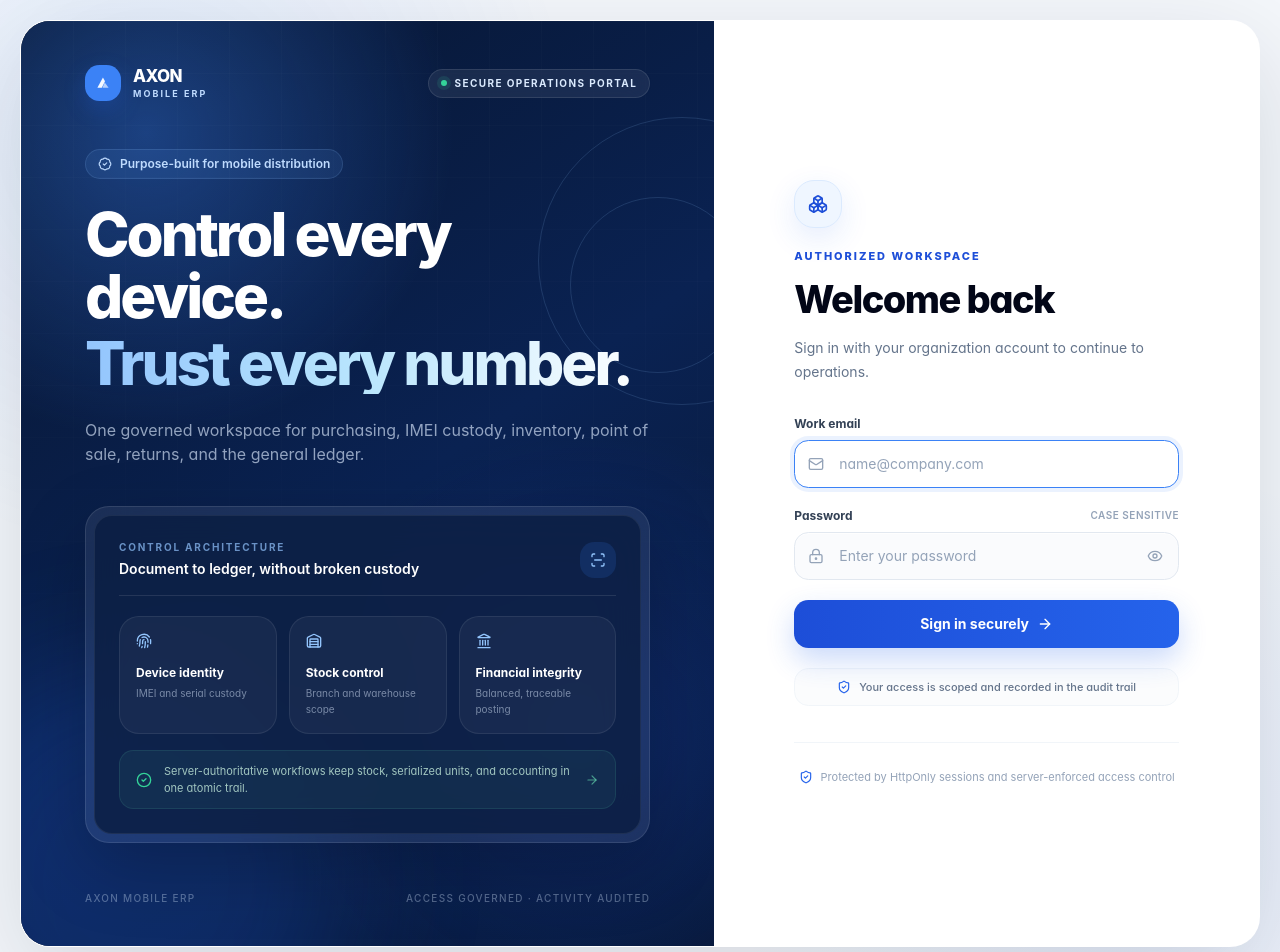
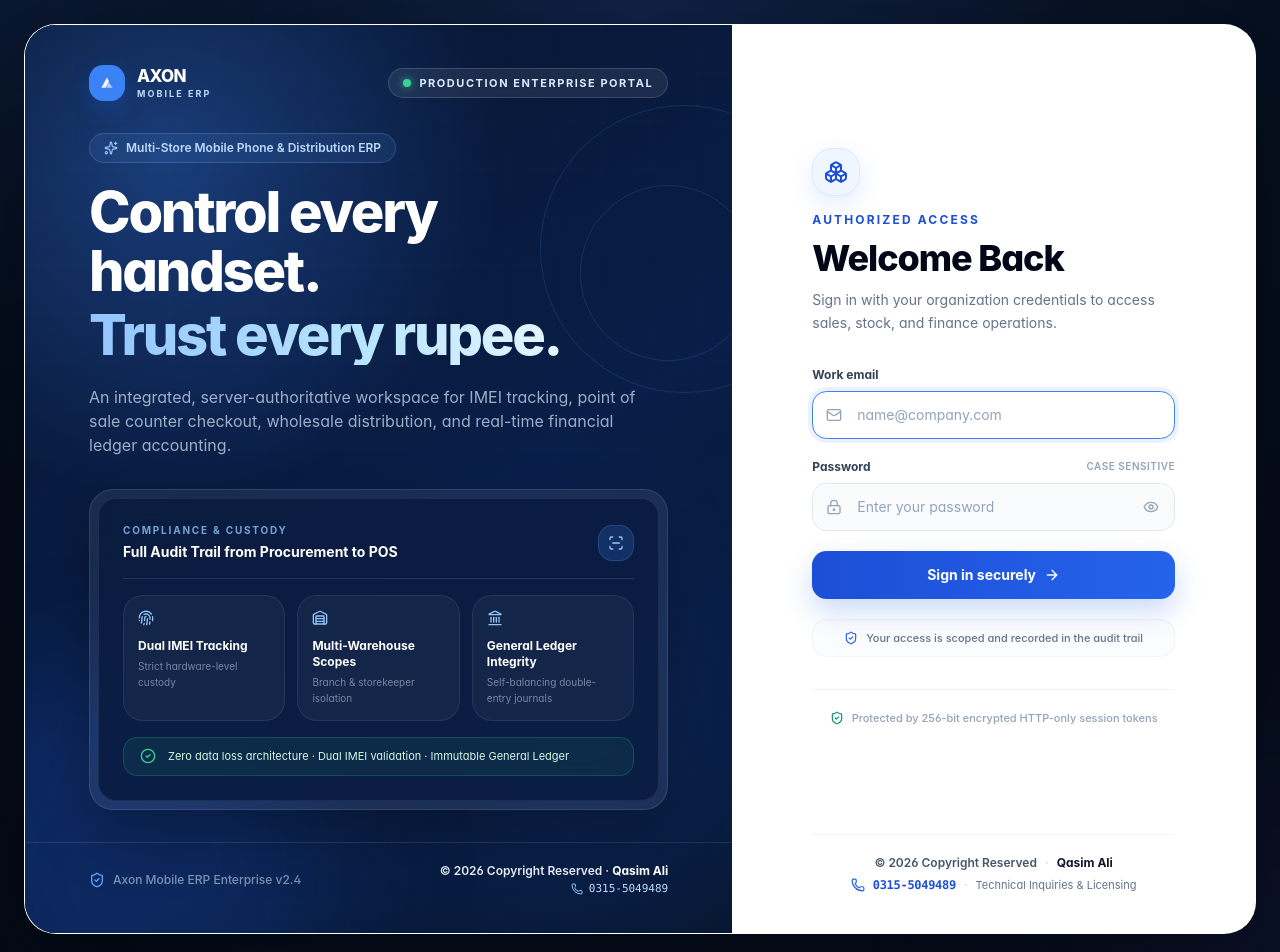
Before and after one commit to qasimali612/axon-mobile-erp, a Next.js app: page /login in a window 1280 px wide. Shown: the top 952 px of the page. Built offline with nearby package versions, Linux system fonts and the light colour scheme; no server answers.

Commit message:
feat: redesign sign-in portal and add official copyright footer

```diff
--- a/src/app/login/page.tsx
+++ b/src/app/login/page.tsx
@@ -5,9 +5,13 @@ import {
   Boxes,
   CheckCircle2,
   Fingerprint,
+  Headphones,
   Landmark,
+  Lock,
+  Phone,
   ScanLine,
   ShieldCheck,
+  Sparkles,
   Warehouse,
 } from "lucide-react";
 import { LoginForm } from "@/components/auth/login-form";
@@ -15,9 +19,9 @@ import { Logo } from "@/components/logo";
 import { getAuthContext } from "@/lib/auth";
 
 const controls = [
-  { icon: Fingerprint, title: "Device identity", detail: "IMEI and serial custody" },
-  { icon: Warehouse, title: "Stock control", detail: "Branch and warehouse scope" },
-  { icon: Landmark, title: "Financial integrity", detail: "Balanced, traceable posting" },
+  { icon: Fingerprint, title: "Dual IMEI Tracking", detail: "Strict hardware-level custody" },
+  { icon: Warehouse, title: "Multi-Warehouse Scopes", detail: "Branch & storekeeper isolation" },
+  { icon: Landmark, title: "General Ledger Integrity", detail: "Self-balancing double-entry journals" },
 ];
 
 export default async function LoginPage() {
@@ -25,108 +29,163 @@ export default async function LoginPage() {
   if (context) redirect(context.user.forcePasswordChange ? "/change-password" : "/");
 
   return (
-    <main className="relative min-h-screen overflow-hidden bg-[#f4f7fb] p-0 lg:p-5">
-      <div className="pointer-events-none absolute inset-0 bg-[radial-gradient(circle_at_12%_14%,rgba(59,130,246,.11),transparent_30%),radial-gradient(circle_at_88%_88%,rgba(37,99,235,.08),transparent_28%)]" />
+    <main className="relative min-h-screen overflow-hidden bg-[#0c192e] p-0 lg:p-6 flex items-center justify-center">
+      {/* Dynamic Background Mesh Gradients */}
+      <div className="pointer-events-none absolute inset-0 bg-[radial-gradient(ellipse_at_top,_var(--tw-gradient-stops))] from-blue-900/30 via-[#071326] to-[#040b17]" />
+      <div className="pointer-events-none absolute -left-48 -top-48 h-96 w-96 rounded-full bg-blue-500/10 blur-[120px]" />
+      <div className="pointer-events-none absolute -bottom-48 -right-48 h-96 w-96 rounded-full bg-indigo-500/10 blur-[120px]" />
 
-      <div className="relative mx-auto grid min-h-screen max-w-[1500px] overflow-hidden bg-white shadow-[0_30px_100px_rgba(15,23,42,.14)] lg:min-h-[calc(100vh-40px)] lg:grid-cols-[1.12fr_.88fr] lg:rounded-[30px] lg:border lg:border-white/80">
-        <section className="relative hidden min-h-[720px] overflow-hidden bg-[#07152f] text-white lg:flex lg:flex-col">
-          <div className="absolute inset-0 bg-[radial-gradient(circle_at_18%_12%,rgba(59,130,246,.38),transparent_31%),radial-gradient(circle_at_82%_78%,rgba(29,78,216,.25),transparent_34%),linear-gradient(145deg,#07152f_0%,#0a2252_52%,#071735_100%)]" />
+      <div className="relative mx-auto grid w-full max-w-[1480px] overflow-hidden bg-white shadow-[0_35px_120px_rgba(0,0,0,.45)] lg:min-h-[820px] lg:grid-cols-[1.15fr_.85fr] lg:rounded-[32px] lg:border lg:border-white/10">
+
+        {/* LEFT COLUMN: Premium Enterprise Showcase (Desktop) */}
+        <section className="relative hidden min-h-[760px] overflow-hidden bg-[#07152f] text-white lg:flex lg:flex-col justify-between">
+          <div className="absolute inset-0 bg-[radial-gradient(circle_at_20%_15%,rgba(59,130,246,.35),transparent_35%),radial-gradient(circle_at_80%_80%,rgba(37,99,235,.2),transparent_35%),linear-gradient(150deg,#07152f_0%,#091e48_55%,#051226_100%)]" />
+
+          {/* Subtle Architectural Grid */}
           <div
-            className="absolute inset-0 opacity-[.16]"
+            className="absolute inset-0 opacity-[.14]"
             style={{
-              backgroundImage: "linear-gradient(rgba(255,255,255,.12) 1px, transparent 1px), linear-gradient(90deg, rgba(255,255,255,.12) 1px, transparent 1px)",
-              backgroundSize: "52px 52px",
-              maskImage: "linear-gradient(to bottom, black, transparent 82%)",
+              backgroundImage: "linear-gradient(rgba(255,255,255,.1) 1px, transparent 1px), linear-gradient(90deg, rgba(255,255,255,.1) 1px, transparent 1px)",
+              backgroundSize: "48px 48px",
+              maskImage: "linear-gradient(to bottom, black, transparent 88%)",
             }}
           />
-          <div className="absolute -right-28 top-24 h-72 w-72 rounded-full border border-blue-300/15" />
-          <div className="absolute -right-8 top-44 h-44 w-44 rounded-full border border-blue-300/15" />
-          <div className="absolute bottom-[-150px] left-[-100px] h-[430px] w-[430px] rounded-full bg-blue-600/20 blur-3xl" />
 
-          <header className="relative z-10 flex items-center justify-between px-12 pt-11 xl:px-16">
+          {/* Decorative Circles */}
+          <div className="absolute -right-24 top-20 h-72 w-72 rounded-full border border-blue-400/15" />
+          <div className="absolute -right-6 top-40 h-44 w-44 rounded-full border border-blue-400/15" />
+          <div className="absolute bottom-[-140px] left-[-80px] h-[400px] w-[400px] rounded-full bg-blue-600/20 blur-3xl" />
+
+          {/* Top Brand Bar */}
+          <header className="relative z-10 flex items-center justify-between px-12 pt-10 xl:px-16">
             <Logo />
-            <div className="flex items-center gap-2 rounded-full border border-white/10 bg-white/[.07] px-3 py-1.5 text-[10px] font-bold uppercase tracking-[.14em] text-blue-100 backdrop-blur-md">
-              <span className="h-1.5 w-1.5 rounded-full bg-emerald-400 shadow-[0_0_0_4px_rgba(52,211,153,.12)]" />
-              Secure operations portal
+            <div className="flex items-center gap-2 rounded-full border border-white/15 bg-white/[.08] px-3.5 py-1.5 text-[11px] font-bold uppercase tracking-[.14em] text-blue-100 backdrop-blur-md">
+              <span className="h-2 w-2 rounded-full bg-emerald-400 shadow-[0_0_8px_rgba(52,211,153,.8)] animate-pulse" />
+              Production Enterprise Portal
             </div>
           </header>
 
-          <div className="relative z-10 flex flex-1 flex-col justify-center px-12 py-12 xl:px-16">
+          {/* Main Visual & Value Proposition */}
+          <div className="relative z-10 flex flex-col justify-center px-12 py-8 xl:px-16">
             <div className="max-w-2xl">
-              <div className="mb-6 inline-flex items-center gap-2 rounded-full border border-blue-300/15 bg-blue-400/10 px-3 py-1.5 text-xs font-semibold text-blue-200">
-                <BadgeCheck className="h-3.5 w-3.5" />
-                Purpose-built for mobile distribution
+              <div className="mb-5 inline-flex items-center gap-2 rounded-full border border-blue-300/20 bg-blue-400/10 px-3.5 py-1.5 text-xs font-semibold text-blue-200 backdrop-blur-sm">
+                <Sparkles className="h-3.5 w-3.5 text-blue-300" />
+                Multi-Store Mobile Phone & Distribution ERP
               </div>
-              <h1 className="max-w-[650px] font-display text-[48px] font-extrabold leading-[1.04] tracking-[-0.05em] xl:text-[60px]">
-                Control every device.
-                <span className="mt-1 block bg-gradient-to-r from-blue-300 via-sky-200 to-white bg-clip-text text-transparent">Trust every number.</span>
+              <h1 className="max-w-[620px] font-display text-[46px] font-extrabold leading-[1.06] tracking-[-0.04em] xl:text-[56px]">
+                Control every handset.
+                <span className="mt-1 block bg-gradient-to-r from-blue-300 via-sky-200 to-white bg-clip-text text-transparent">
+                  Trust every rupee.
+                </span>
               </h1>
-              <p className="mt-6 max-w-xl text-[15px] leading-7 text-blue-100/65 xl:text-base">
-                One governed workspace for purchasing, IMEI custody, inventory, point of sale, returns, and the general ledger.
+              <p className="mt-5 max-w-xl text-[15px] leading-7 text-blue-100/70 xl:text-base">
+                An integrated, server-authoritative workspace for IMEI tracking, point of sale counter checkout, wholesale distribution, and real-time financial ledger accounting.
               </p>
             </div>
 
-            <div className="mt-10 max-w-[650px] rounded-[24px] border border-white/10 bg-white/[.075] p-2 shadow-[0_25px_70px_rgba(0,0,0,.22)] backdrop-blur-xl">
-              <div className="rounded-[18px] border border-white/[.07] bg-[#0b1d42]/80 p-5 xl:p-6">
+            {/* Architecture Control Card */}
+            <div className="mt-8 max-w-[640px] rounded-[24px] border border-white/10 bg-white/[.07] p-2 shadow-[0_25px_60px_rgba(0,0,0,.3)] backdrop-blur-xl">
+              <div className="rounded-[18px] border border-white/[.08] bg-[#091b3f]/85 p-5 xl:p-6">
                 <div className="flex items-center justify-between border-b border-white/10 pb-4">
                   <div>
-                    <p className="text-[10px] font-bold uppercase tracking-[.18em] text-blue-300/70">Control architecture</p>
-                    <p className="mt-1 text-sm font-semibold text-white">Document to ledger, without broken custody</p>
+                    <p className="text-[10px] font-bold uppercase tracking-[.18em] text-blue-300/80">Compliance & Custody</p>
+                    <p className="mt-1 text-sm font-bold text-white">Full Audit Trail from Procurement to POS</p>
                   </div>
-                  <div className="grid h-9 w-9 place-items-center rounded-xl bg-blue-500/15 text-blue-300"><ScanLine className="h-4 w-4" /></div>
+                  <div className="grid h-9 w-9 place-items-center rounded-xl bg-blue-500/20 text-blue-300 border border-blue-400/20">
+                    <ScanLine className="h-4 w-4" />
+                  </div>
                 </div>
-                <div className="mt-5 grid grid-cols-3 gap-3">
+
+                <div className="mt-4 grid grid-cols-3 gap-3">
                   {controls.map((item) => (
-                    <div key={item.title} className="rounded-2xl border border-white/[.08] bg-white/[.045] p-4">
+                    <div key={item.title} className="rounded-2xl border border-white/[.08] bg-white/[.04] p-3.5 transition hover:bg-white/[.07]">
                       <item.icon className="h-4 w-4 text-blue-300" />
-                      <p className="mt-4 text-xs font-bold text-white">{item.title}</p>
+                      <p className="mt-3 text-xs font-bold text-white">{item.title}</p>
                       <p className="mt-1 text-[10px] leading-4 text-blue-100/50">{item.detail}</p>
                     </div>
                   ))}
                 </div>
-                <div className="mt-4 flex items-center gap-3 rounded-xl border border-emerald-300/10 bg-emerald-300/[.06] px-4 py-3 text-[11px] text-emerald-100/75">
+
+                <div className="mt-4 flex items-center gap-3 rounded-xl border border-emerald-400/20 bg-emerald-400/[.08] px-4 py-2.5 text-[11px] text-emerald-100">
                   <CheckCircle2 className="h-4 w-4 shrink-0 text-emerald-400" />
-                  Server-authoritative workflows keep stock, serialized units, and accounting in one atomic trail.
-                  <ArrowRight className="ml-auto h-3.5 w-3.5 shrink-0 text-emerald-300/60" />
+                  Zero data loss architecture · Dual IMEI validation · Immutable General Ledger
                 </div>
               </div>
             </div>
           </div>
 
-          <footer className="relative z-10 flex items-center justify-between px-12 pb-10 text-[10px] font-medium uppercase tracking-[.13em] text-blue-100/35 xl:px-16">
-            <span>Axon Mobile ERP</span>
-            <span>Access governed · Activity audited</span>
+          {/* Left Footer with Developer & Support Info */}
+          <footer className="relative z-10 flex flex-wrap items-center justify-between gap-4 px-12 pb-9 text-xs font-medium text-blue-100/55 xl:px-16 border-t border-white/10 pt-5">
+            <div className="flex items-center gap-2">
+              <ShieldCheck className="h-4 w-4 text-blue-400" />
+              <span>Axon Mobile ERP Enterprise v2.4</span>
+            </div>
+            <div className="text-right">
+              <p className="text-xs font-semibold text-slate-200">
+                © 2026 Copyright Reserved · <span className="text-white font-bold">Qasim Ali</span>
+              </p>
+              <div className="mt-0.5 flex items-center justify-end gap-1.5 text-[11px] text-blue-300 font-mono">
+                <Phone className="h-3 w-3" />
+                <a href="tel:03155049489" className="hover:underline text-blue-200">0315-5049489</a>
+              </div>
+            </div>
           </footer>
         </section>
 
-        <section className="relative flex min-h-screen items-center justify-center px-5 py-8 sm:px-10 lg:min-h-0 lg:px-14 xl:px-20">
-          <div className="absolute inset-x-0 top-0 h-40 bg-gradient-to-b from-blue-50/80 to-transparent lg:hidden" />
-          <div className="relative w-full max-w-[440px] animate-slide-up">
-            <div className="mb-12 flex items-center justify-between lg:hidden">
-              <Logo light />
-              <div className="flex items-center gap-1.5 rounded-full border border-blue-100 bg-white px-2.5 py-1 text-[10px] font-bold uppercase tracking-wider text-blue-700 shadow-sm">
-                <ShieldCheck className="h-3 w-3" /> Secure
+        {/* RIGHT COLUMN: Sign In Form (Clean, Modern & Accessible) */}
+        <section className="relative flex min-h-screen flex-col justify-between px-6 py-10 sm:px-12 lg:min-h-0 lg:px-14 xl:px-20 bg-white">
+          <div className="absolute inset-x-0 top-0 h-40 bg-gradient-to-b from-blue-50/70 to-transparent lg:hidden pointer-events-none" />
+
+          {/* Mobile Top Brand Bar */}
+          <div className="relative z-10 flex items-center justify-between lg:hidden pb-6 border-b border-slate-100">
+            <Logo light />
+            <div className="flex items-center gap-1.5 rounded-full border border-blue-100 bg-blue-50 px-2.5 py-1 text-[10px] font-bold uppercase tracking-wider text-blue-700">
+              <ShieldCheck className="h-3 w-3" /> Enterprise
+            </div>
+          </div>
+
+          <div className="relative my-auto w-full max-w-[420px] mx-auto py-8">
+            <div className="mb-8">
+              <div className="mb-4 inline-flex h-12 w-12 items-center justify-center rounded-2xl border border-blue-100 bg-blue-50 text-blue-700 shadow-[0_8px_24px_rgba(37,99,235,.12)]">
+                <Boxes className="h-6 w-6" />
               </div>
-            </div>
-
-            <div className="mb-8">
-              <div className="mb-5 grid h-12 w-12 place-items-center rounded-2xl border border-blue-100 bg-blue-50 text-blue-700 shadow-[0_10px_30px_rgba(37,99,235,.12)]">
-                <Boxes className="h-5 w-5" />
-              </div>
-              <p className="text-[11px] font-extrabold uppercase tracking-[.18em] text-blue-700">Authorized workspace</p>
-              <h2 className="mt-3 font-display text-[34px] font-extrabold leading-tight tracking-[-0.04em] text-slate-950 sm:text-[38px]">Welcome back</h2>
-              <p className="mt-3 text-sm leading-6 text-slate-500">Sign in with your organization account to continue to operations.</p>
+              <p className="text-xs font-bold uppercase tracking-[.18em] text-blue-700">Authorized Access</p>
+              <h2 className="mt-2 font-display text-[32px] font-extrabold leading-tight tracking-[-0.03em] text-slate-950 sm:text-[36px]">
+                Welcome Back
+              </h2>
+              <p className="mt-2 text-sm leading-relaxed text-slate-500">
+                Sign in with your organization credentials to access sales, stock, and finance operations.
+              </p>
             </div>
 
             <LoginForm />
 
-            <div className="mt-9 border-t border-slate-100 pt-6">
-              <div className="flex items-center justify-center gap-2 text-center text-[11px] leading-5 text-slate-400">
-                <ShieldCheck className="h-3.5 w-3.5 shrink-0 text-blue-600" />
-                Protected by HttpOnly sessions and server-enforced access control
+            <div className="mt-8 border-t border-slate-100 pt-5">
+              <div className="flex items-center justify-center gap-2 text-center text-[11px] font-medium text-slate-400">
+                <ShieldCheck className="h-3.5 w-3.5 shrink-0 text-emerald-600" />
+                Protected by 256-bit encrypted HTTP-only session tokens
               </div>
             </div>
           </div>
+
+          {/* Form Bottom Footer: Prominent Professional Copyright & Support Notice */}
+          <footer className="mt-6 border-t border-slate-100 pt-5 text-center space-y-1.5">
+            <div className="flex items-center justify-center gap-2 text-xs font-semibold text-slate-600">
+              <span>© 2026 Copyright Reserved</span>
+              <span className="text-slate-300">·</span>
+              <span className="font-bold text-slate-900">Qasim Ali</span>
+            </div>
+
+            <div className="flex items-center justify-center gap-2 text-xs font-medium text-blue-700">
+              <Phone className="h-3.5 w-3.5 text-blue-600 shrink-0" />
+              <a href="tel:03155049489" className="hover:underline font-mono font-bold tracking-tight">
+                0315-5049489
+              </a>
+              <span className="text-slate-300">·</span>
+              <span className="text-slate-500 text-[11px] font-normal">Technical Inquiries & Licensing</span>
+            </div>
+          </footer>
+
         </section>
       </div>
     </main>
```
